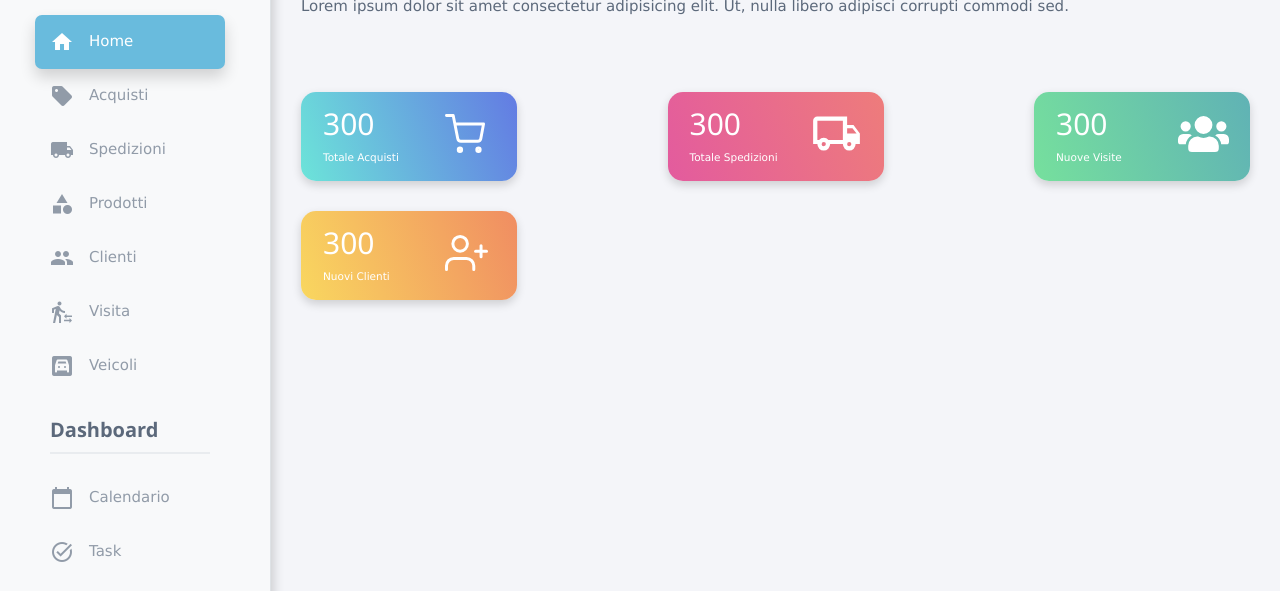
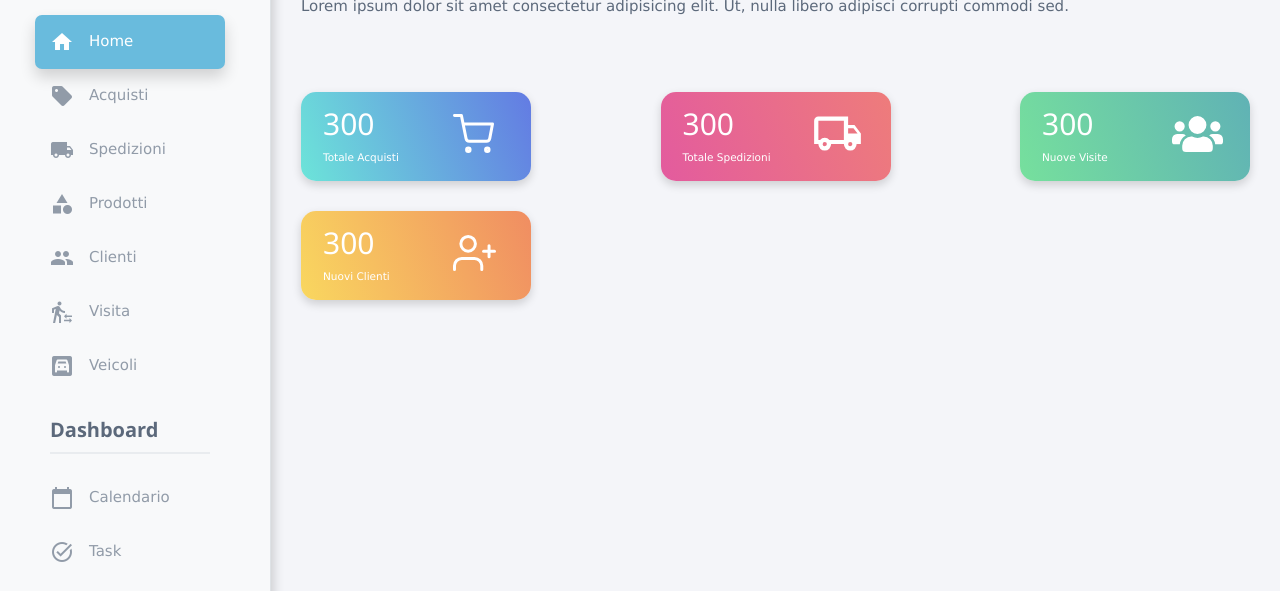
Before and after one commit to giuseppelegrottaglie/giuseppelegrottaglie.github.io, a website: page index.html in a window 1280 px wide. Shown: the part 182-773 px from the top of the page. Drawn offline with nearby package versions, Linux system fonts and the light colour scheme.

Commit message:
Update index.html

```diff
--- a/index.html
+++ b/index.html
@@ -147,7 +147,7 @@
           <!-- Summary Cards -->
           <div class="card-deck pt-5">
             <!-- Card Acquisti -->
-            <div class="mycard-1" style="max-width: 250px; max-height: 89px;">
+            <div class="mycard-1" style="width: 230px; height: 89px;">
               <div class="row my-align">
                 <div class="col-7">
                   <div class="mycard-body">
@@ -164,7 +164,7 @@
             </div>
 
             <!-- Card Spedizioni -->
-            <div class="mycard-2" style="max-width: 250px; max-height: 89px;">
+            <div class="mycard-2" style="width: 230px; height: 89px;">
               <div class="row my-align">
                 <div class="col-7">
                   <div class="mycard-body">
@@ -181,7 +181,7 @@
             </div>
 
             <!-- Card Visite -->
-            <div class="mycard-3" style="max-width: 250px; max-height: 89px;">
+            <div class="mycard-3" style="width: 230px; height: 89px;">
               <div class="row my-align">
                 <div class="col-7">
                   <div class="mycard-body">
@@ -198,7 +198,7 @@
             </div>
 
             <!-- Card Clienti -->
-            <div class="mycard-4" style="max-width: 250px; max-height: 89px;">
+            <div class="mycard-4" style="width: 230px; height: 89px;">
               <div class="row my-align">
                 <div class="col-7">
                   <div class="mycard-body">
```
